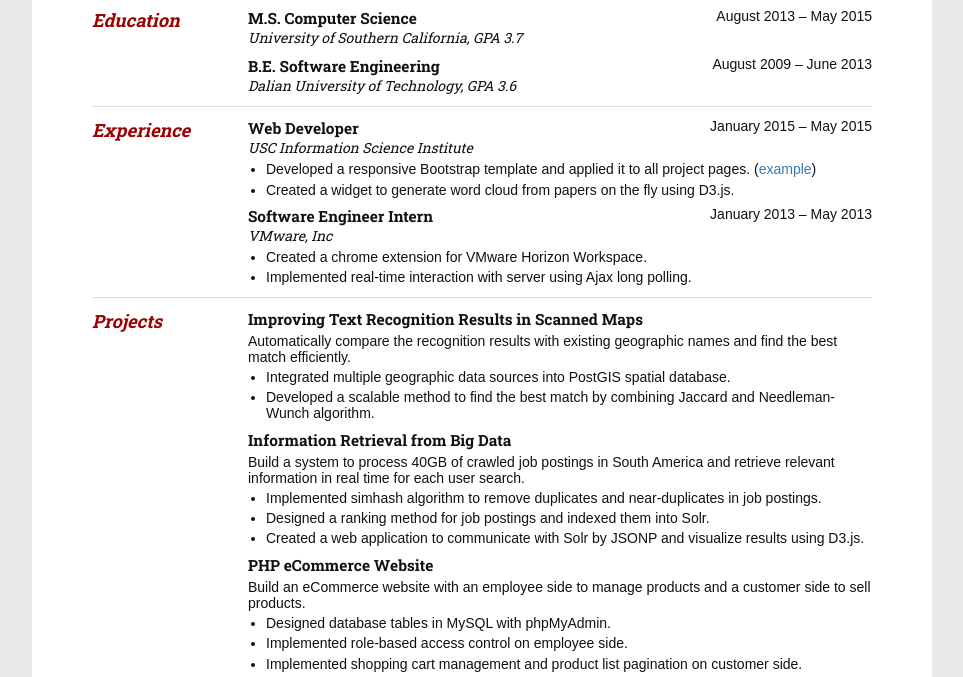
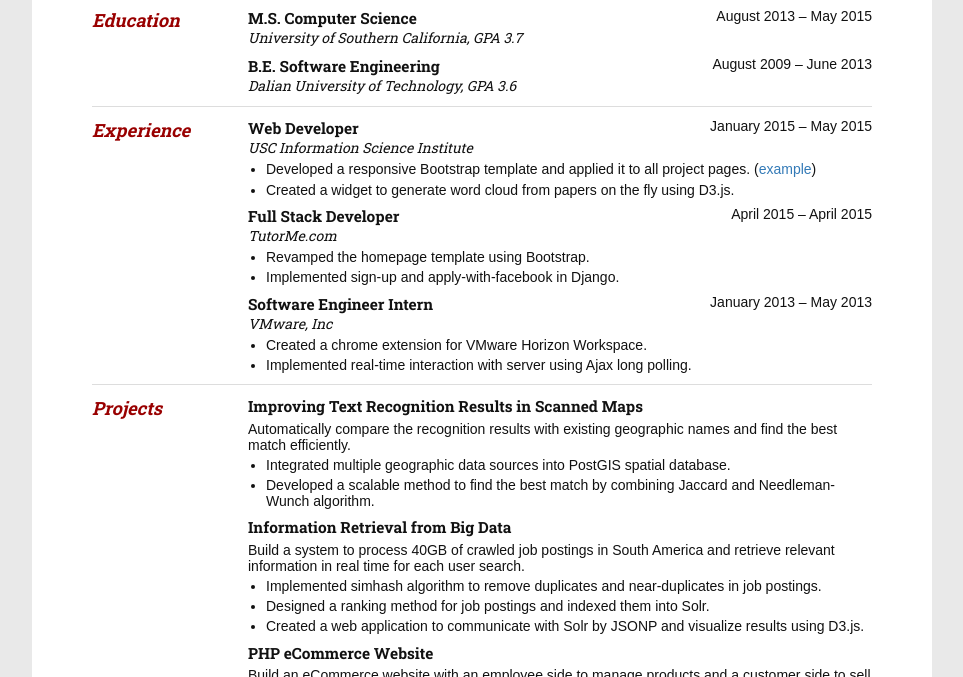
Before and after one commit to haohany/haohany.github.io, a website: page resume.html in a window 1280 px wide. Shown: the part 124-801 px from the top of the page, without its empty margins (158-1121 px from the left). Drawn offline with nearby package versions, Linux system fonts and the light colour scheme.

Commit message:
update resume

```diff
--- a/resume.html
+++ b/resume.html
@@ -47,6 +47,15 @@
 				<ul class="list">
 					<li>Developed a responsive Bootstrap template and applied it to all project pages. (<a href="http://usc-isi-i2.github.io/dig">example</a>)</li>
 					<li>Created a widget to generate word cloud from papers on the fly using D3.js.</li>
+				</ul>
+			</div>
+			<div class="item">
+				<h3>Full Stack Developer</h3>
+				<div class="date">April 2015 – April 2015</div>
+				<div class="org">TutorMe.com</div>
+				<ul class="list">
+					<li>Revamped the homepage template using Bootstrap.</li>
+					<li>Implemented sign-up and apply-with-facebook in Django.</li>
 				</ul>
 			</div>
 			<div class="item">
```
Also changed, not shown: cover-letter.html (+3 -3 lines).
